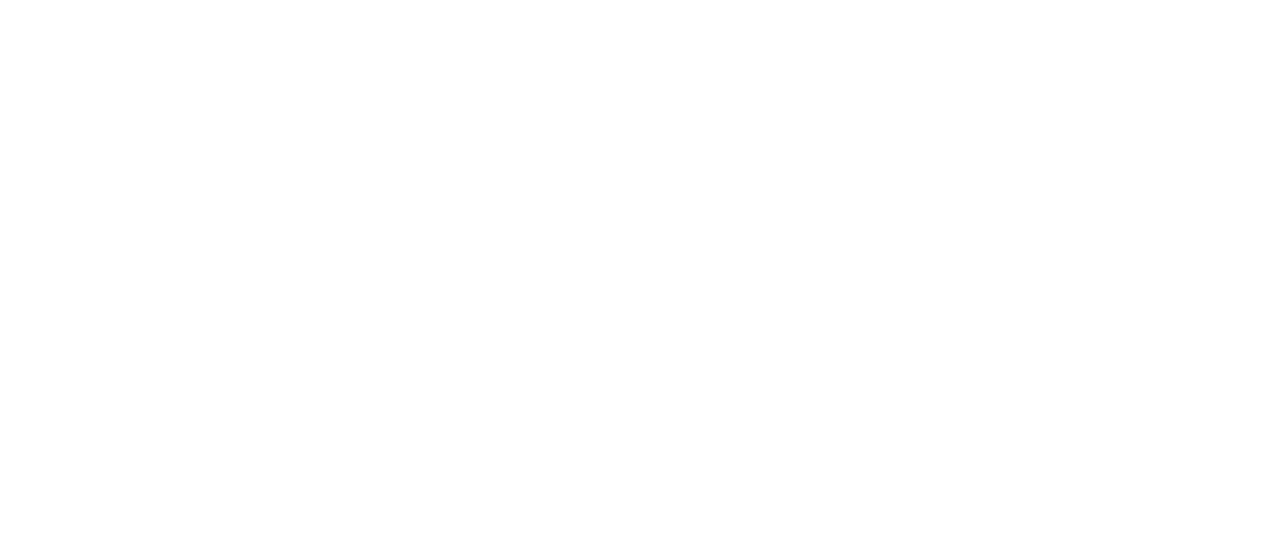
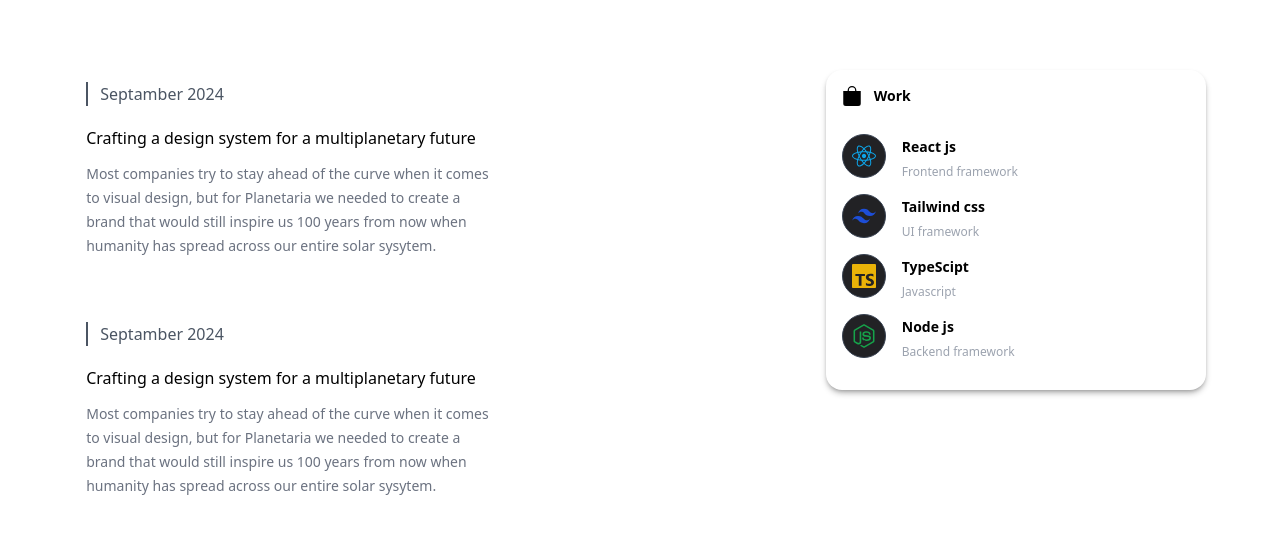
Before and after one commit to iXZed026/tailwind-app, a React (Create React App) app: page / in a window 1280 px wide. Shown: the part 938-1472 px from the top of the page. Before the commit the page ends 1088 px from the top, so only its background shows below. Built offline with nearby package versions, Linux system fonts and the light colour scheme.

Commit message:
compelte home nav

```diff
--- a/src/App.js
+++ b/src/App.js
@@ -2,6 +2,8 @@
 import Header from "./components/Header/Header"
 import Home from './components/Home/Home';
 import { Routes, Route } from 'react-router-dom';
+
+
 
 const App = () => {
   return (
--- /dev/null
+++ b/src/components/Home/BottomContent/Achievement.js
@@ -0,0 +1,13 @@
+import React from 'react'
+
+const Achievement = () => {
+  return (
+    <div className="achievement w-full lg:w-[440px] p-3 mb-7 hover:bg-[#39393957] rounded-xl transition-colors">
+        <h3 className='w-44 border-l-2 pl-3 mb-5 border-l-gray-600 text-gray-600'>Septamber 2024</h3>
+        <h2 className='mb-3'>Crafting a design system for a multiplanetary future</h2>
+        <p className='mb-3 text-gray-500 text-sm  leading-6'>Most companies try to stay ahead of the curve when it comes to visual design, but for Planetaria we needed to create a brand that would still inspire us 100 years from now when humanity has spread across our entire solar sysytem.</p>
+    </div>
+  )
+}
+
+export default Achievement;
--- /dev/null
+++ b/src/components/Home/BottomContent/BottomContent.js
@@ -0,0 +1,19 @@
+import React from 'react';
+import Achievement from './Achievement';
+import Work from './Work';
+
+const BottomContent = () => {
+    return (
+        <div className="bottom-content w-full lg:flex lg:justify-between">
+            <div>
+                <Achievement />
+                <Achievement />
+            </div>
+            <div>
+                <Work />
+            </div>
+        </div>
+    )
+}
+
+export default BottomContent
--- /dev/null
+++ b/src/components/Home/BottomContent/Work.js
@@ -0,0 +1,31 @@
+import React from 'react';
+import { BsFillBagFill } from "react-icons/bs";
+import { FaReact } from "react-icons/fa";
+import { RiTailwindCssFill } from "react-icons/ri";
+import { SiTypescript } from "react-icons/si";
+import { FaNodeJs } from "react-icons/fa";
+import WorkItem from './WorkItem';
+
+const Work = () => {
+
+  const work = [
+    { id: 1, name: "React js", at: "Frontend framework", logo: <FaReact className='text-2xl text-sky-500'/> },
+    { id: 1, name: "Tailwind css", at: "UI framework", logo: <RiTailwindCssFill className='text-2xl text-blue-700'/> },
+    { id: 1, name: "TypeScipt", at: "Javascript", logo: <SiTypescript className='text-2xl text-yellow-500'/> },
+    { id: 1, name: "Node js", at: "Backend framework", logo: <FaNodeJs className='text-2xl text-green-600'/> },
+  ]
+
+  return (
+    <div className="work w-full lg:w-[380px] shadow-md shadow-[#00000047] dark:border-[1px] p-4 border-gray-800 rounded-2xl">
+      <h3 className='flex text-sm dark:text-gray-200 gap-3 font-bold mb-7'>
+        <BsFillBagFill className='text-xl dark:text-gray-400' />
+        Work
+      </h3>
+      {
+        work.map((w, key) => <WorkItem {...w} key={key} />)
+      }
+    </div>
+  )
+}
+
+export default Work
--- /dev/null
+++ b/src/components/Home/BottomContent/WorkItem.js
@@ -0,0 +1,20 @@
+import React from 'react'
+
+const WorkItem = (props) => {
+
+    const { name, at, logo } = props;
+
+    return (
+        <div className="work-item flex gap-4 mb-3">
+            <div className="border-[1px] border-gray-700 bg-[#222225] size-11 rounded-full flex justify-center items-center">
+                {logo}
+            </div>
+            <div>
+                <span className='font-bold text-sm'>{name}</span><br />
+                <span className='text-xs text-gray-400'>{at}</span>
+            </div>
+        </div>
+    )
+}
+
+export default WorkItem
--- a/src/components/Home/Home.js
+++ b/src/components/Home/Home.js
@@ -1,12 +1,14 @@
 import React from 'react'
 import TopContent from './TopContent/TopContent'
 import ImageContent from './ImageContent/ImageContent'
+import BottomContent from './BottomContent/BottomContent'
 
 const Home = () => {
     return (
-        <div className="home h-[1000px] md:w-4/5 w-[95%] mx-auto">
+        <div className="home lg:w-[92%] md:w-4/5 w-[95%] mx-auto h-[]">
             <TopContent />
             <ImageContent />
+            <BottomContent />
         </div>
     )
 }
--- a/src/components/Home/ImageContent/ImageContent.js
+++ b/src/components/Home/ImageContent/ImageContent.js
@@ -2,6 +2,7 @@
 
 const ImageContent = () => {
     return (
+        <>
         <div className="image-content w-[1600px] rounded-xl border- absolute left-[-40px]">
             <div className="flex justify-between">
                 <img className='size-72  rotate-[3deg] rounded-lg object-cover' src="../../images/image-1.webp" alt="image not found!" />
@@ -11,6 +12,8 @@
                 <img className='size-72  rotate-[-3deg] rounded-lg object-cover' src="../../images/image-5.webp" alt="image not found!" />
             </div>
         </div>
+        <div className="mb-[400px]"></div>
+        </>
     )
 }
 
--- a/src/components/Theme/Theme.js
+++ b/src/components/Theme/Theme.js
@@ -18,7 +18,7 @@
     }, [darkMod])
 
     return (
-        <div className="theme  text-[#2CBFAD] shadow-sm shadow-[#00000032] dark:bg-[#252529] size-14 flex justify-center items-center rounded-full cursor-pointer"
+        <div className="theme  text-[#2CBFAD] shadow-md shadow-[#0000002d] dark:bg-[#252529] size-14 flex justify-center items-center rounded-full cursor-pointer"
             onClick={() => setDarkMod(!darkMod)}
         >
             <CiDark className='text-xl' />
```
